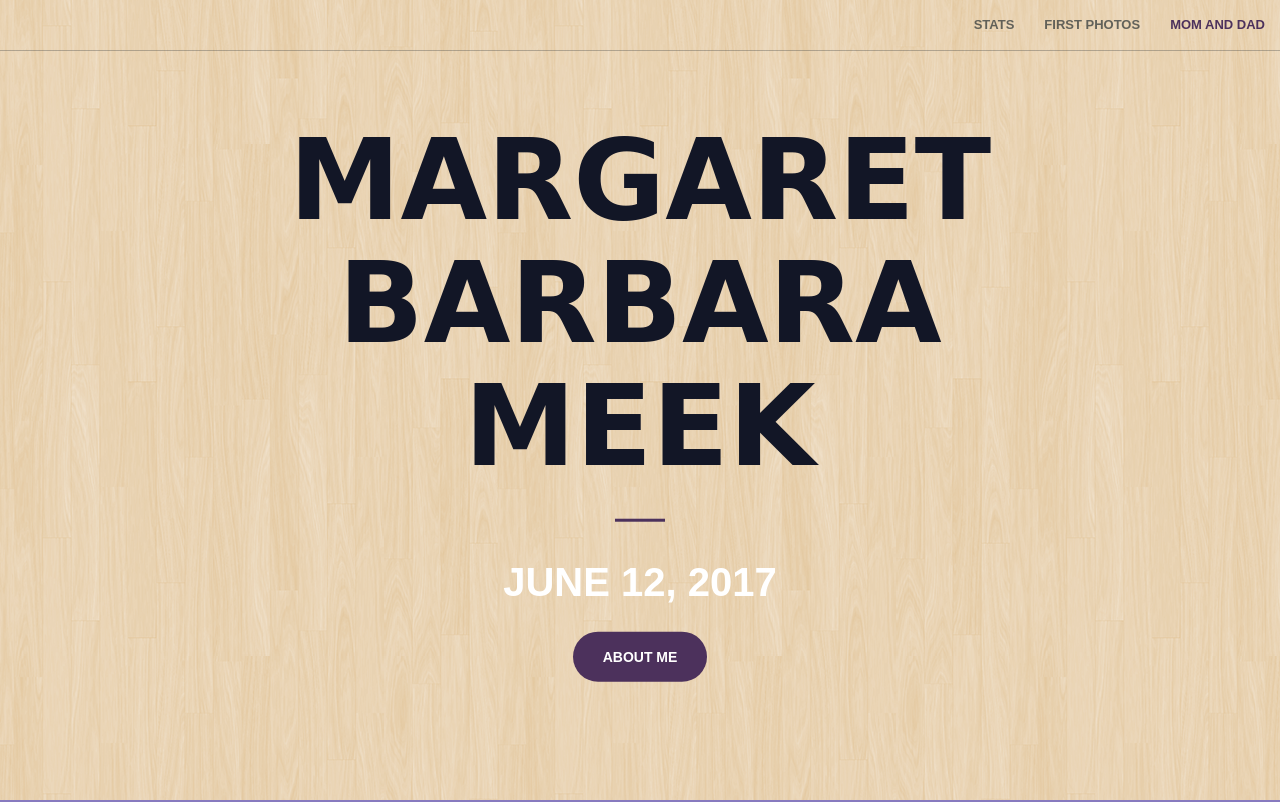
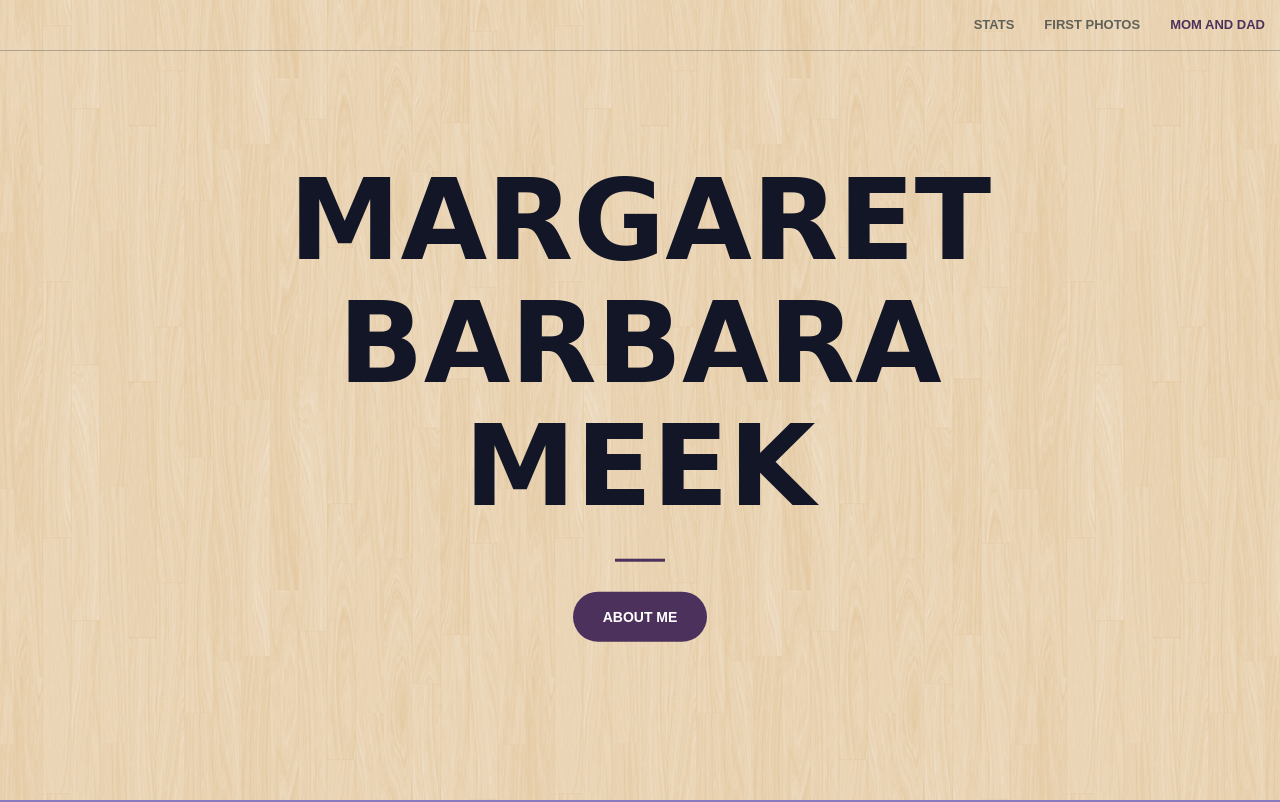
Before and after one commit to kaileeagray/maggie_meek, a website: page index.html in a window 1280 px wide. Shown: the top 802 px of the page. Drawn offline with nearby package versions, Linux system fonts and the light colour scheme; a web font is replaced by a local one.

Commit message:
remove date

```diff
--- a/index.html
+++ b/index.html
@@ -75,7 +75,6 @@
             <div class="header-content-inner">
                 <h1 id="homeHeading">Margaret<br>Barbara<br>Meek</h1>
                 <hr>
-                <p>June 12, 2017</p>
                 <a href="#about" class="btn btn-primary btn-xl page-scroll">About Me</a>
             </div>
         </div>
```
